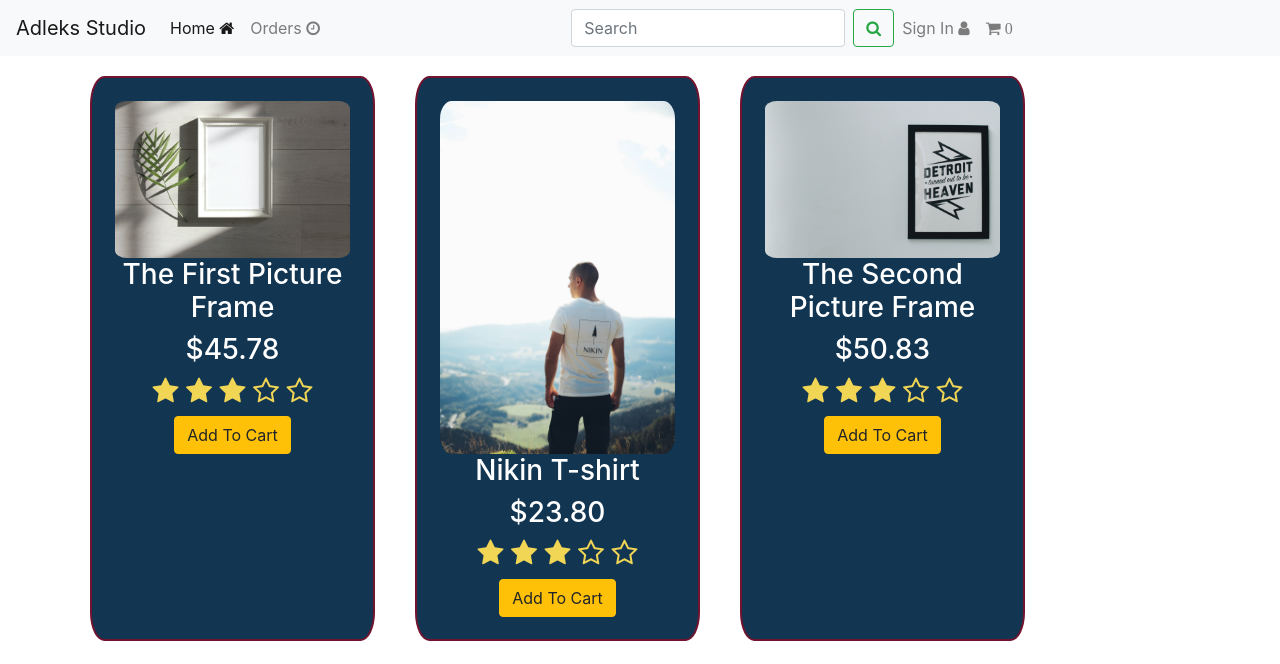
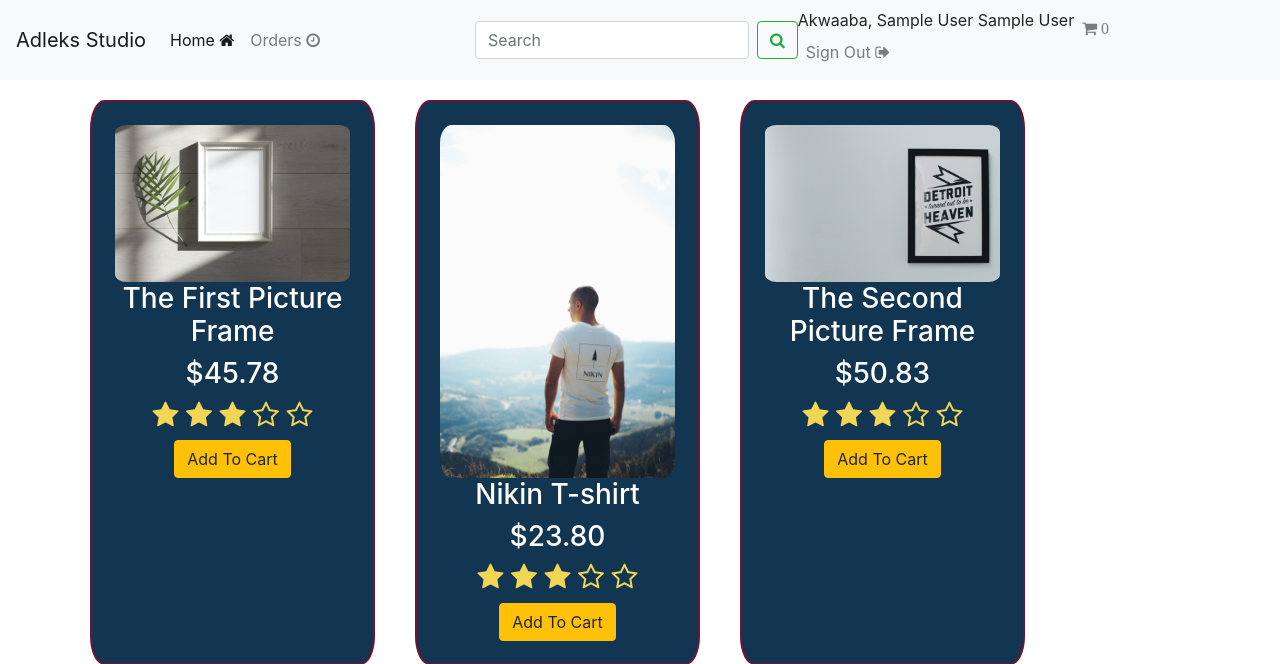
Before and after one commit to seyramfoli/Final-Exams, a PHP site: page /index.php in a window 1280 px wide. Shown: the top 664 px of the page. Run offline with PHP 8.4, Linux system fonts and the light colour scheme; the visitor is signed in with stand-in values (Sample User, id 1).

Commit message:
displayed user first name and last name on navbar

```diff
--- a/index.php
+++ b/index.php
@@ -1,3 +1,8 @@
+<?php
+	require_once 'database.php';
+	require_once 'register.php';
+	session_start();
+?>
 <!DOCTYPE html>
 <html lang="en">
 <head>
@@ -30,7 +35,29 @@
         </form>
         <ul class="navbar-nav mr-auto" >
         <li class="nav-item">
-            <a class="nav-link" href="signIn.php">Sign In <i class="fa fa-user" aria-hidden="true"></i></a>
+            <!-- <a class="nav-link" href="signIn.php"> -->
+            <?php
+					if(isset($_SESSION['sessionFname'])&&isset($_SESSION['sessionLname'])){
+						printf('Akwaaba, %s %s', $_SESSION['sessionFname'], $_SESSION['sessionLname']);
+						echo <<<_SIGNOUTITEM
+							<a id="sign-in" class="nav-link" href="logout.php">
+								Sign Out
+							<i class="fa fa-sign-out" aria-hidden="true"></i></a>
+
+						_SIGNOUTITEM;
+
+					}else{
+						echo <<<_SIGNINITEM
+						<a id="sign-in" class="nav-link" href="signIn.php">
+							Sign In
+						<i class="fa fa-user" aria-hidden="true"></i></a>
+
+						_SIGNINITEM;
+
+
+					}
+				?>
+            <!-- <i class="fa fa-user" aria-hidden="true"></i></a> -->
         </li>
         <li class="nav-item">
             <a class="nav-link cart-figure" href="#"><i class="fa fa-shopping-cart" aria-hidden="true"> 0</i></a>
```
